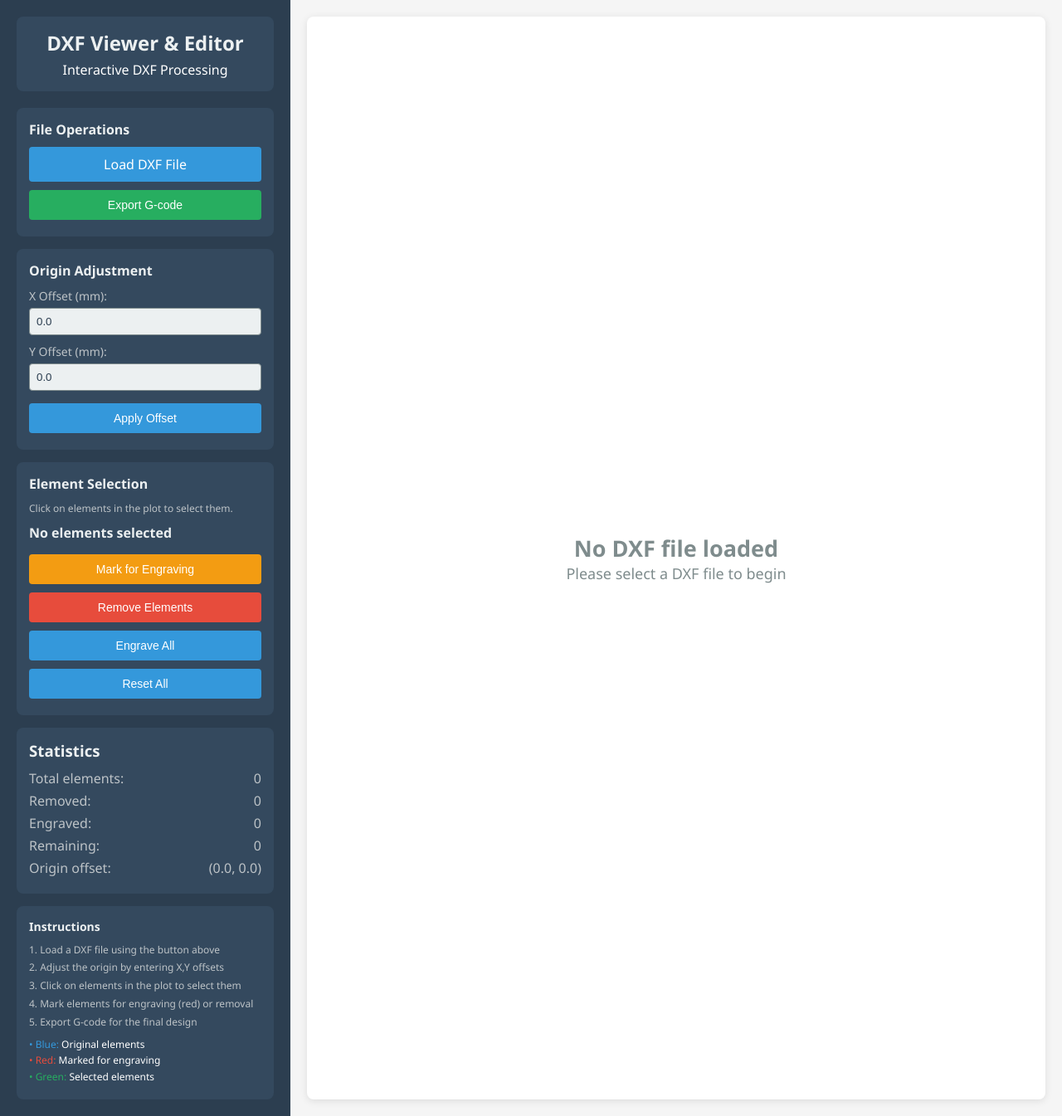
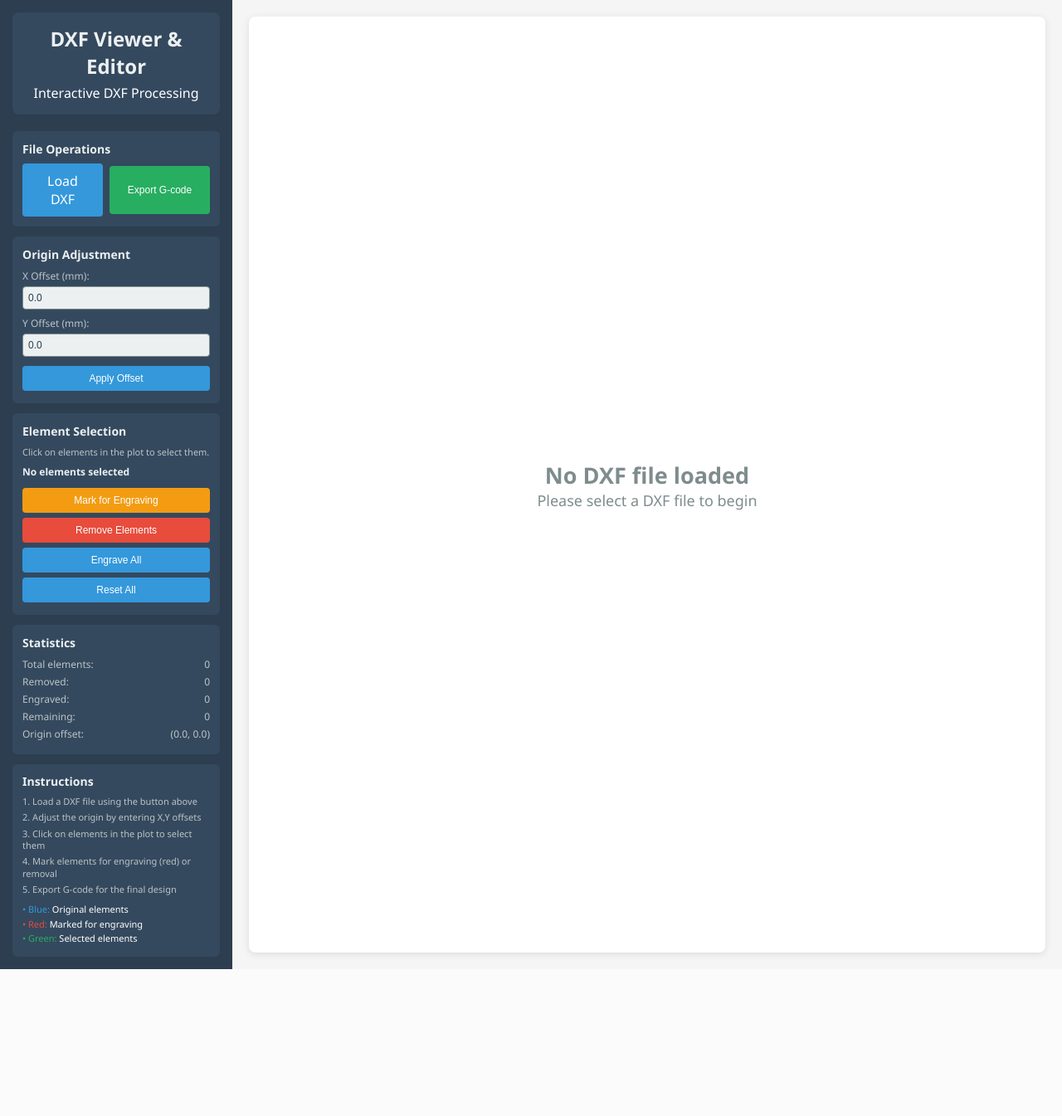
Before and after one commit to PBandJLogic/AppliedMasking-DXF2GCODE2LASER, a Flask app: page / in a window 1280 px wide. Shown: the whole page at 83% size. After the commit the page ends 1168 px from the top, so only its background shows below. Run offline with Flask 3, Linux system fonts and the light colour scheme.

Commit message:
Compress sidebar menu and improve button layout
- Reduced sidebar width from 350px to 280px
- Made 'Load DXF File' and 'Export G-code' buttons side by side with half width
- Compressed padding, margins, and font sizes throughout sidebar
- Reduced button padding and font sizes for more compact layout
- Improved overall space efficiency while maintaining usability
- Shortened 'Load DXF File' label to 'Load DXF' to fit better

```diff
--- a/app.py
+++ b/app.py
@@ -652,7 +652,7 @@ def find_element_at_click():
 
         # Find closest element
         closest_element_id = None
-        closest_distance = float('inf')
+        closest_distance = float("inf")
 
         for element_id, element_info in unique_elements.items():
             if element_id in session_data["removed_elements"]:
@@ -664,7 +664,9 @@ def find_element_at_click():
 
             if geom_type == "CIRCLE" and len(points) >= 1:
                 center_x, center_y = points[0]
-                distance = math.sqrt((actual_x - center_x)**2 + (actual_y - center_y)**2)
+                distance = math.sqrt(
+                    (actual_x - center_x) ** 2 + (actual_y - center_y) ** 2
+                )
                 # Use circle radius as tolerance
                 tolerance = max(radius * 0.5, 3.0)
                 if distance <= tolerance and distance < closest_distance:
@@ -689,17 +691,18 @@ def find_element_at_click():
             else:
                 session_data["selected_elements"].add(closest_element_id)
 
-            return jsonify({
-                "success": True,
-                "element_id": closest_element_id,
-                "distance": closest_distance,
-                "selected": closest_element_id in session_data["selected_elements"]
-            })
+            return jsonify(
+                {
+                    "success": True,
+                    "element_id": closest_element_id,
+                    "distance": closest_distance,
+                    "selected": closest_element_id in session_data["selected_elements"],
+                }
+            )
         else:
-            return jsonify({
-                "success": False,
-                "message": "No element found at click position"
-            })
+            return jsonify(
+                {"success": False, "message": "No element found at click position"}
+            )
 
     except Exception as e:
         return jsonify({"error": f"Failed to find element: {str(e)}"}), 500
@@ -711,10 +714,7 @@ def get_plot():
     try:
         plot_image = create_plot_image(session_data["selected_elements"])
 
-        return jsonify({
-            "success": True,
-            "plot_image": plot_image
-        })
+        return jsonify({"success": True, "plot_image": plot_image})
 
     except Exception as e:
         return jsonify({"error": f"Failed to get plot: {str(e)}"}), 500
--- a/templates/index.html
+++ b/templates/index.html
@@ -24,10 +24,10 @@
         }
 
         .sidebar {
-            width: 350px;
+            width: 280px;
             background-color: #2c3e50;
             color: white;
-            padding: 20px;
+            padding: 15px;
             overflow-y: auto;
         }
 
@@ -54,48 +54,59 @@
 
         .section {
             background-color: #34495e;
-            margin-bottom: 15px;
-            padding: 15px;
-            border-radius: 8px;
+            margin-bottom: 12px;
+            padding: 12px;
+            border-radius: 6px;
         }
 
         .section h3 {
             color: #ecf0f1;
-            margin-bottom: 10px;
-            font-size: 16px;
+            margin-bottom: 8px;
+            font-size: 14px;
         }
 
         .form-group {
-            margin-bottom: 10px;
+            margin-bottom: 8px;
         }
 
         .form-group label {
             display: block;
-            margin-bottom: 5px;
+            margin-bottom: 4px;
             color: #bdc3c7;
-            font-size: 14px;
+            font-size: 12px;
         }
 
         .form-group input {
             width: 100%;
-            padding: 8px;
+            padding: 6px;
             border: 1px solid #7f8c8d;
             border-radius: 4px;
             background-color: #ecf0f1;
             color: #2c3e50;
+            font-size: 12px;
         }
 
         .btn {
             background-color: #3498db;
             color: white;
             border: none;
-            padding: 10px 15px;
+            padding: 8px 12px;
             border-radius: 4px;
             cursor: pointer;
-            font-size: 14px;
-            margin: 5px 0;
+            font-size: 12px;
+            margin: 3px 0;
             width: 100%;
             transition: background-color 0.3s;
+        }
+
+        .btn-row {
+            display: flex;
+            gap: 8px;
+        }
+
+        .btn-half {
+            flex: 1;
+            width: calc(50% - 4px);
         }
 
         .btn:hover {
@@ -153,21 +164,23 @@
 
         .statistics {
             background-color: #34495e;
-            padding: 15px;
-            border-radius: 8px;
-            margin-bottom: 15px;
+            padding: 12px;
+            border-radius: 6px;
+            margin-bottom: 12px;
         }
 
         .statistics h3 {
             color: #ecf0f1;
-            margin-bottom: 10px;
+            margin-bottom: 8px;
+            font-size: 14px;
         }
 
         .stat-item {
             display: flex;
             justify-content: space-between;
-            margin-bottom: 5px;
+            margin-bottom: 4px;
             color: #bdc3c7;
+            font-size: 12px;
         }
 
         .loading {
@@ -224,15 +237,16 @@
 
         .instructions {
             background-color: #34495e;
-            padding: 15px;
-            border-radius: 8px;
-            font-size: 12px;
-            line-height: 1.4;
+            padding: 12px;
+            border-radius: 6px;
+            font-size: 11px;
+            line-height: 1.3;
         }
 
         .instructions h3 {
             color: #ecf0f1;
-            margin-bottom: 10px;
+            margin-bottom: 8px;
+            font-size: 14px;
         }
 
         .instructions ul {
@@ -277,11 +291,13 @@
 
             <div class="section">
                 <h3>File Operations</h3>
-                <div class="file-input-wrapper">
-                    <input type="file" id="fileInput" accept=".dxf" />
-                    <label for="fileInput" class="file-input-label">Load DXF File</label>
+                <div class="btn-row">
+                    <div class="file-input-wrapper btn-half">
+                        <input type="file" id="fileInput" accept=".dxf" />
+                        <label for="fileInput" class="file-input-label">Load DXF</label>
+                    </div>
+                    <button class="btn btn-success btn-half" onclick="exportGcode()">Export G-code</button>
                 </div>
-                <button class="btn btn-success" onclick="exportGcode()">Export G-code</button>
             </div>
 
             <div class="section">
@@ -299,10 +315,10 @@
 
             <div class="section">
                 <h3>Element Selection</h3>
-                <p style="color: #bdc3c7; font-size: 12px; margin-bottom: 10px;">
+                <p style="color: #bdc3c7; font-size: 11px; margin-bottom: 8px;">
                     Click on elements in the plot to select them.
                 </p>
-                <div id="selectedInfo" style="color: #ecf0f1; font-weight: bold; margin-bottom: 10px;">
+                <div id="selectedInfo" style="color: #ecf0f1; font-weight: bold; margin-bottom: 8px; font-size: 12px;">
                     No elements selected
                 </div>
                 <button class="btn btn-warning" onclick="markEngraving()">Mark for Engraving</button>
```
